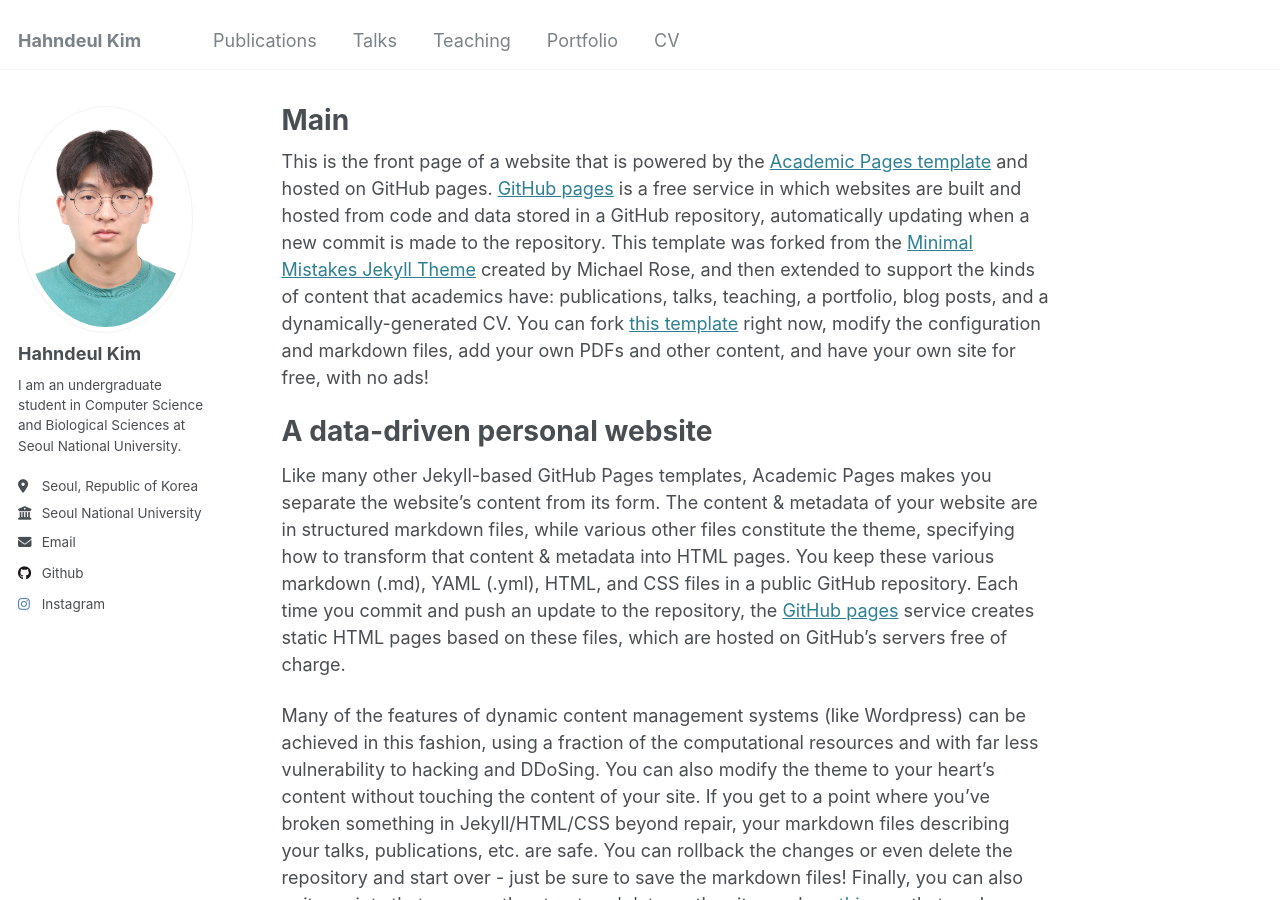
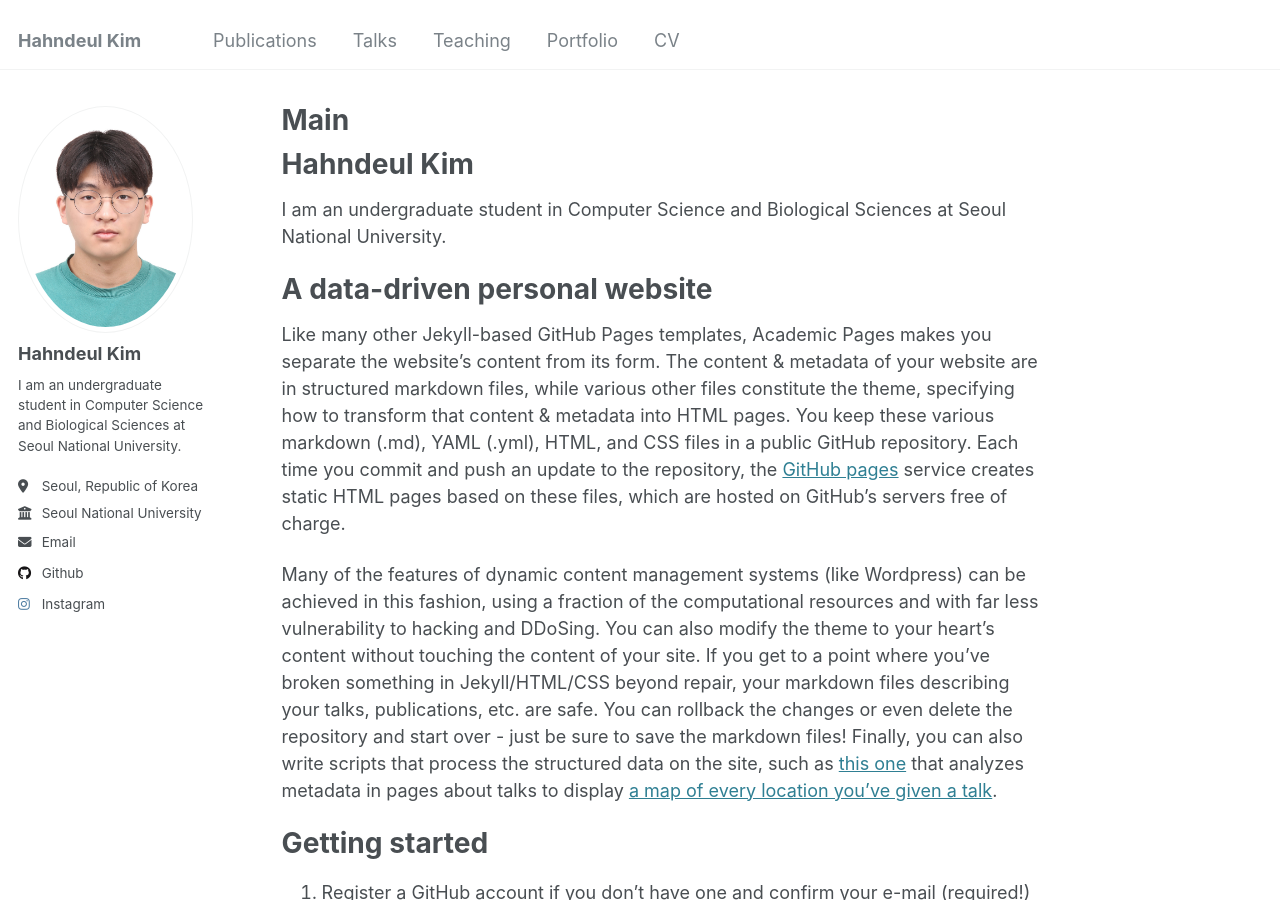
Before and after one commit to del2090/del2090.github.io, a Jekyll site: the page built from _pages/about.md, in a window 1280 px wide and 900 px high. Built offline with Jekyll 4.4.1, drawn with Linux system fonts in a browser that asks for light colours.

Commit message:
refine title

```diff
--- a/_pages/about.md
+++ b/_pages/about.md
@@ -7,7 +7,9 @@
   - /about.html
 ---
 
-This is the front page of a website that is powered by the [Academic Pages template](https://github.com/academicpages/academicpages.github.io) and hosted on GitHub pages. [GitHub pages](https://pages.github.com) is a free service in which websites are built and hosted from code and data stored in a GitHub repository, automatically updating when a new commit is made to the repository. This template was forked from the [Minimal Mistakes Jekyll Theme](https://mmistakes.github.io/minimal-mistakes/) created by Michael Rose, and then extended to support the kinds of content that academics have: publications, talks, teaching, a portfolio, blog posts, and a dynamically-generated CV. You can fork [this template](https://github.com/academicpages/academicpages.github.io) right now, modify the configuration and markdown files, add your own PDFs and other content, and have your own site for free, with no ads!
+Hahndeul Kim
+======
+I am an undergraduate student in Computer Science and Biological Sciences at Seoul National University.
 
 A data-driven personal website
 ======
```
